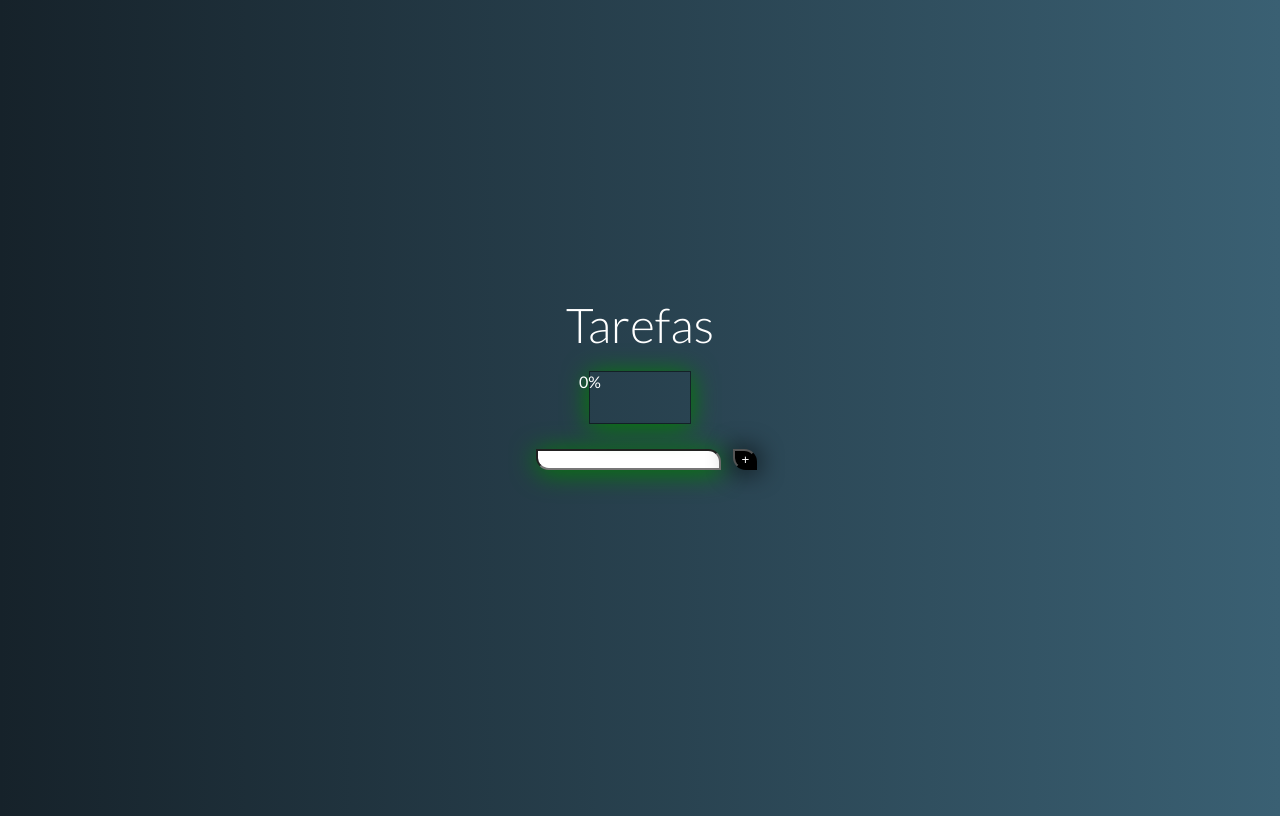
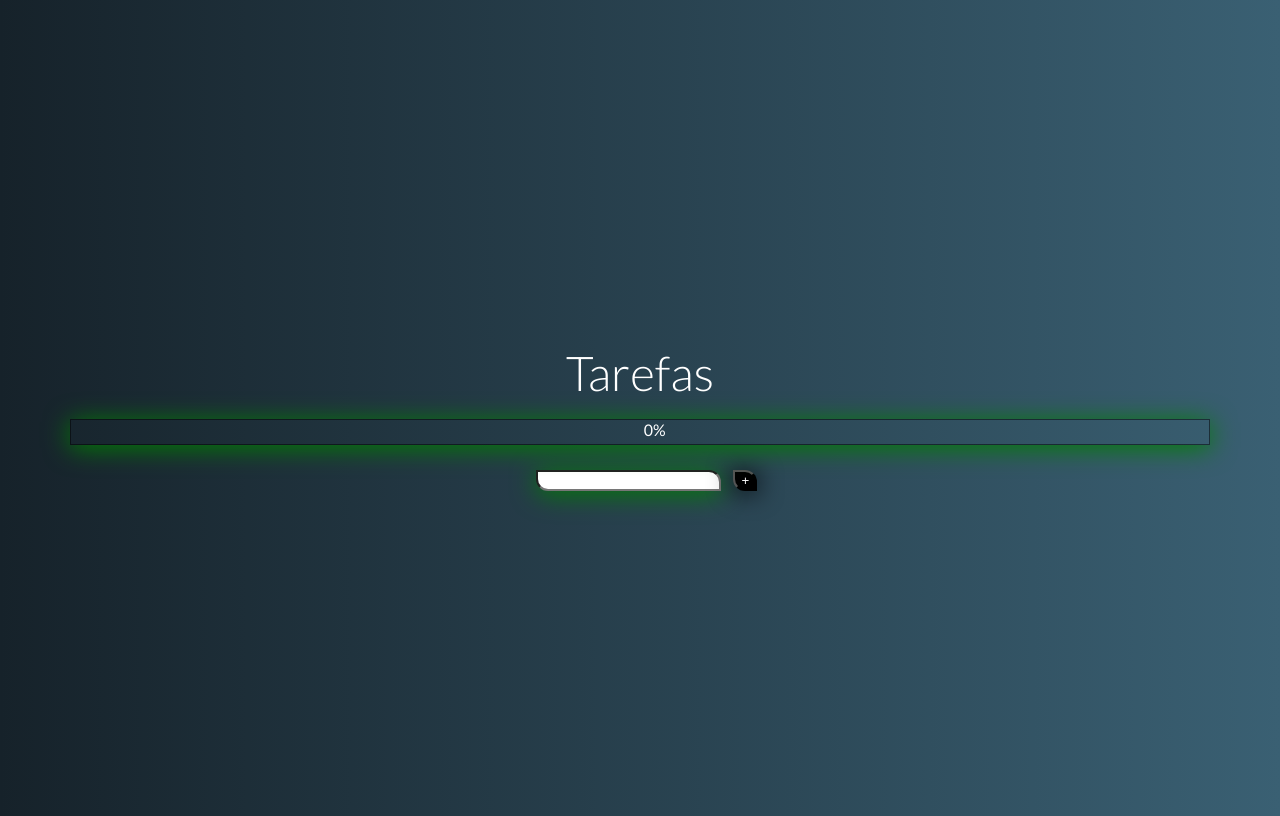
Before and after one commit to gacouto/vue2, a Vue app in the folder vuecli/tarefas/: page / in a window 1280 px wide. Built offline with nearby package versions, Linux system fonts and the light colour scheme.

Commit message:
calc style css

```diff
--- a/vuecli/tarefas/src/App.vue
+++ b/vuecli/tarefas/src/App.vue
@@ -103,11 +103,9 @@ body {
   font-size: 3rem;
 }
 .rounded-border{
-
-    border-radius: 0 1vw;
+  border-radius: 0 12px;
 }
 .glow-shadow{
-
   box-shadow: 0px 3px 2vw green;
 }
 </style>
--- a/vuecli/tarefas/src/components/ProgressBar.vue
+++ b/vuecli/tarefas/src/components/ProgressBar.vue
@@ -1,8 +1,7 @@
 <template>
-  <div class="alturaBarra">
-    <section class="alturaBarra" :style="{ width: `${progress}%` }">
-      <span>{{ progress }}%</span>
-    </section>
+  <div class="outerbar">
+    <section class="fillbar" :style="{ width: `${progress}%` }"></section>
+    <span class="percentage">{{ progress }}%</span>
   </div>
 </template>
 <script>
@@ -12,26 +11,27 @@ export default {
   },
 };
 </script>
+
 <style scoped>
-div {
+.outerbar {
   margin: 1vw;
-  width: 100px;
+  width: 90%;
   border: 1px solid rgba(0, 0, 0, 0.5);
+  height: calc(5% - 1rem);
+
   display: flex;
-  justify-content: center;
+  justify-content: flex-start;
   position: relative;
 }
-section {
+.fillbar {
   background-color: green;
+  height: 100%;
+  box-shadow: 0px 3px 2vw green;
+  z-index: 0;
+}
+.percentage {
   position: absolute;
-  left: 0;
-  box-shadow: 0px 3px 2vw green;
-}
-span {
-  display: flex;
-  justify-content: center;
-}
-.alturaBarra {
-  height: 4vw;
+  right: calc(50% - 1.6rem);
+  z-index: 12;
 }
 </style>
--- a/vuecli/tarefas/src/components/TodoCard.vue
+++ b/vuecli/tarefas/src/components/TodoCard.vue
@@ -1,11 +1,12 @@
 <template>
-  <span>
+  <div
+    :class="{ isSelected, unselected: !isSelected }"
+    class="card marginpading"
+    @click="$emit('onItemSelected', item)"
+  >
+    {{ item.name }}
     <button @click="$emit('onItemDelete', item)">X</button>
-    <span :class="selectedStyle" class="card"
-     @click="$emit('onItemSelected', item)"
-      >{{ item.name }}
-    </span>
-  </span>
+  </div>
 </template>
 <script>
 export default {
@@ -22,24 +23,33 @@ export default {
 </script>
 <style scoped>
 .card {
-  margin: 0.7vw;
-  padding: 1.7vw 0.7vw;
+  display: flex;
+  justify-content: flex-end;
+  word-break: break-all;
+  max-width: 100px;
+  flex: 0 1;
   border-radius: 0.1vw 0.5vw;
   box-shadow: 0px 3px 2vw red;
 }
+.marginpading {
+  margin: 2%;
+  padding: 1.2% 2%;
+}
 .unselected {
   background: red;
+  box-shadow: 0px 3px 2vw red;
 }
-.selected {
+.isSelected {
   background: green;
   text-decoration: line-through;
   box-shadow: 0px 3px 2vw green;
 }
 button {
+  margin: 2%;
   border: none;
   color: white;
   background: black;
-  font-size: 1vw;
-  padding: 0.5vw;
+  font-size: 11%;
+  padding: 12.5%;
 }
 </style>
--- a/vuecli/tarefas/src/components/TodoList.vue
+++ b/vuecli/tarefas/src/components/TodoList.vue
@@ -1,5 +1,5 @@
 <template>
-  <span>
+  <div>
     <TodoCard
       v-for="(val, key) in listTodo"
       :key="key"
@@ -8,7 +8,7 @@
       @onItemDelete="$emit('onRemoveItem', {key,val})"
       @onItemSelected="$emit('onDoneTodo', val)"
     />
-  </span>
+  </div>
 </template>
 <script>
 import TodoCard from "./TodoCard.vue";
@@ -20,7 +20,8 @@ export default {
 };
 </script>
 <style scoped>
-span {
-  margin: 2.7vw 0;
+div{
+    display: grid;
+    grid-template-rows:repeat(auto-fit,50px);
 }
 </style>
```
